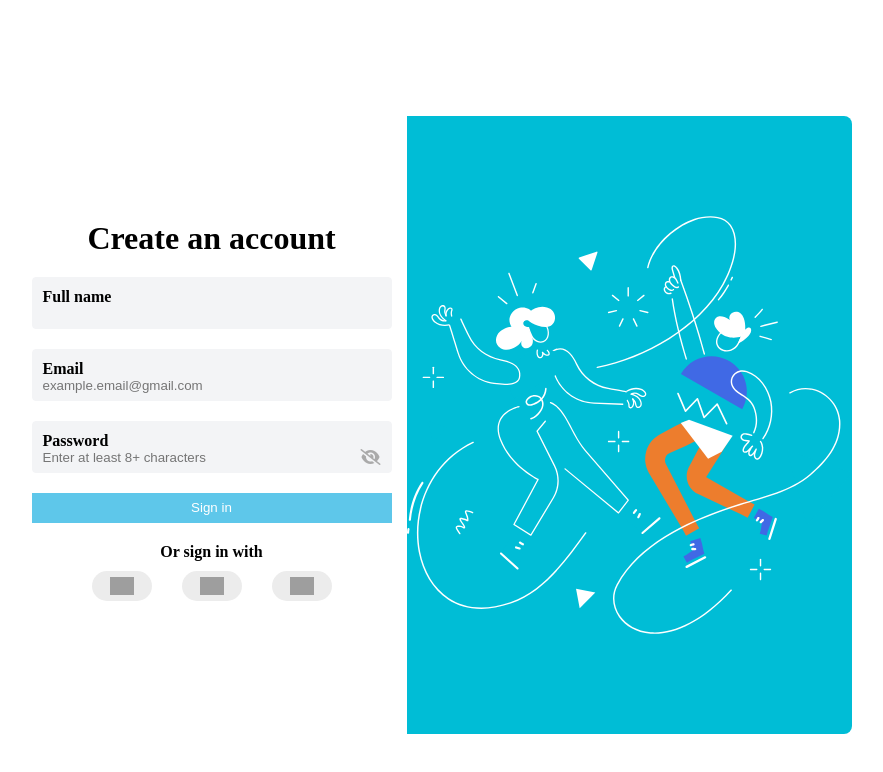
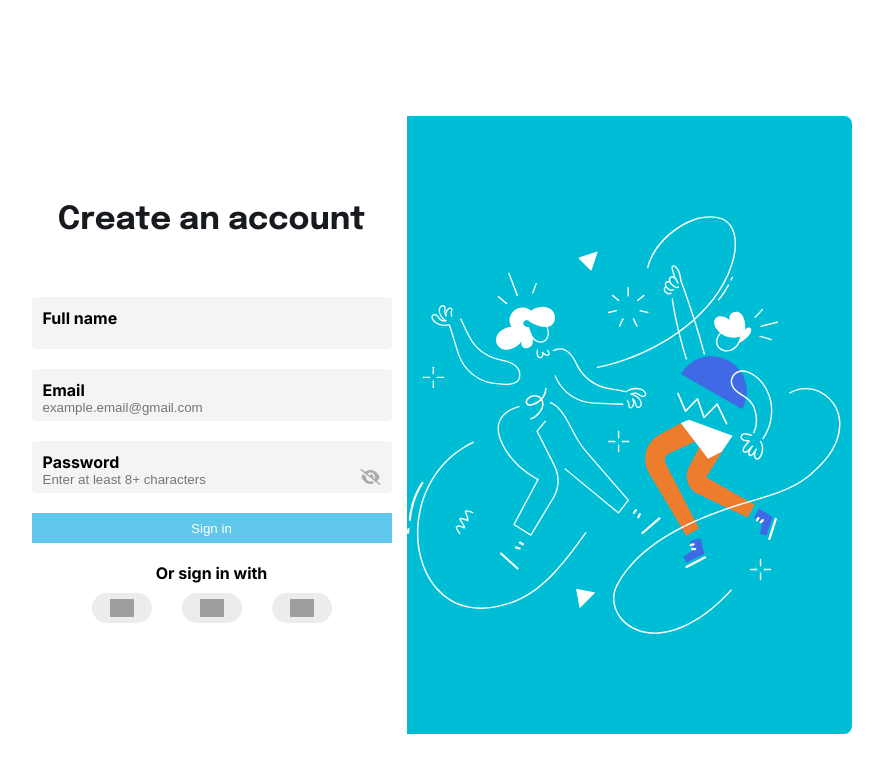
Before and after one commit to phat0811/webTest, a plain HTML site: page index.html in a window 1280 px wide. Shown: the whole page, without its empty margins (206-1089 px from the left). Drawn offline with Linux system fonts and the light colour scheme; grey boxes are pictures that could not be loaded.

Commit message:
doi fonts

```diff
--- a/index.html
+++ b/index.html
@@ -8,6 +8,10 @@
 
     <link rel="stylesheet" href="https://cdnjs.cloudflare.com/ajax/libs/font-awesome/6.0.0-beta3/css/all.min.css">
     <link rel="stylesheet" href="style.css">
+    <link
+      rel="stylesheet"
+      href="https://cdnjs.cloudflare.com/ajax/libs/font-awesome/6.5.2/css/all.min.css"
+    />
 
 </head>
 
@@ -16,7 +20,7 @@
     <div class="container">
         <div class="content">
             <div class="item-left">
-                <h1>Create an account</h1>
+                <h1 class="form-title">Create an account</h1>
 
                 <form action="/login" method="post">
                     <div class="box">
--- a/style.css
+++ b/style.css
@@ -1,7 +1,15 @@
+@import url("https://fonts.googleapis.com/css2?family=Epilogue:ital,wght@0,100..900;1,100..900&family=Inter:ital,opsz,wght@0,14..32,100..900;1,14..32,100..900&family=Roboto:ital,wght@0,100;0,300;0,400;0,500;0,700;0,900;1,100;1,300;1,400;1,500;1,700;1,900&display=swap");
+
+
 * {
     padding: 0;
     margin: 0;
     box-sizing: border-box;
+}
+
+h4 {
+    text-align: center;
+    font-family: "Inter", sans-serif;
 }
 
 .container {
@@ -21,14 +29,22 @@
     justify-content: space-between;
     align-items: center;
     background: #FFFFFFFF;
-     margin: 80px auto;
     max-width: 996px;
     height: 618px;
 }
 
+.form-title {
+    font-family: "Epilogue", sans-serif;
+    margin-bottom: 32px;
+    font-size: 32px;
+    line-height: 48px;
+    font-weight: 700;
+    color: #171a1fff;
+}
+
 .item-left {
     /* background-color: aqua; */
-     padding: 20px;
+    /* padding: 80px 96px; */
     margin: 20px;
     margin-top: 50px;
     height: 500px;
@@ -76,7 +92,7 @@
     background: white;
 }
 
- .box{
+.box {
     display: flex;
     flex-direction: column;
     position: relative;
@@ -90,6 +106,7 @@
     background: #F3F4F6;
     border: 1px solid #F3F4F6FF;
     box-sizing: border-box;
+    font-family: "Inter", sans-serif;
 
 }
 
@@ -124,7 +141,9 @@
     text-align: center;
     justify-content: center;
     align-items: center;
-     color: black;
+    font-size: 16px;
+    font-weight: lighter;
+    color: white;
 }
 
 .submit {
```
Lines whose indentation alone changed are shown as unchanged.
